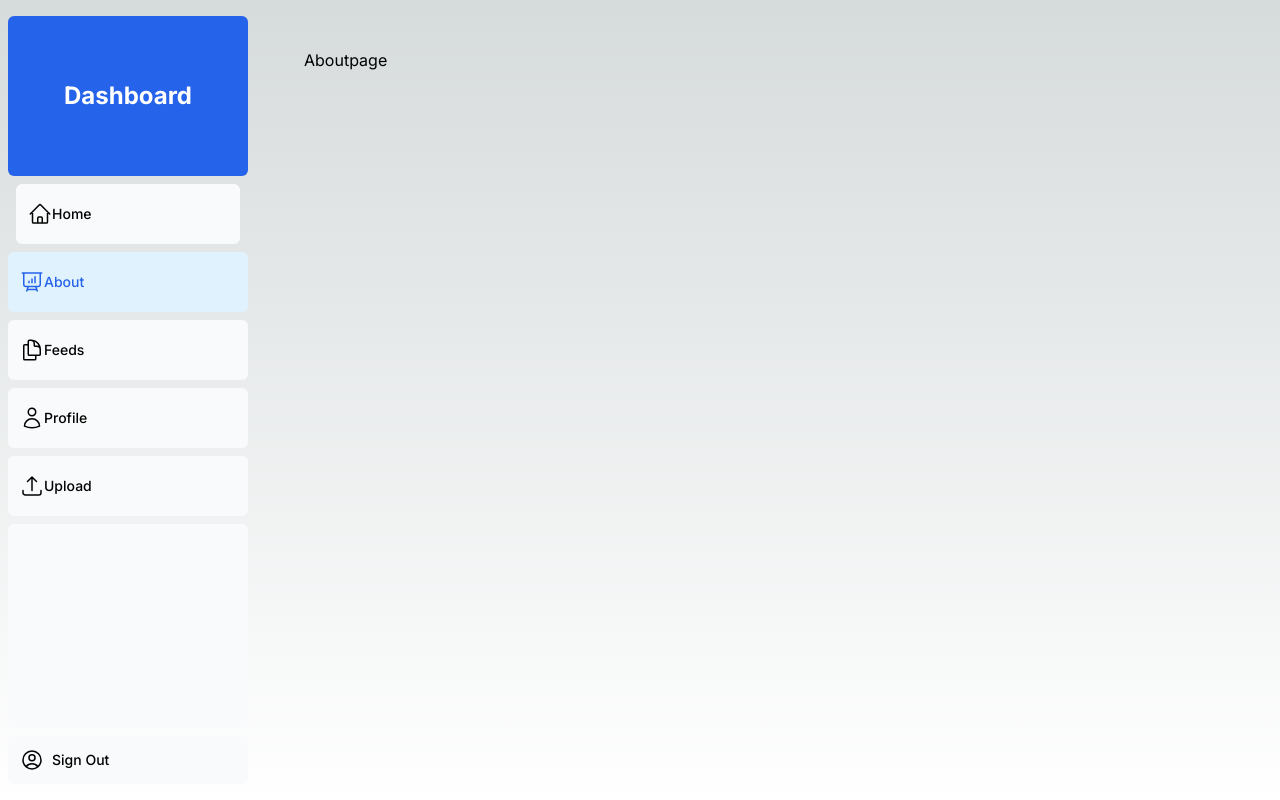
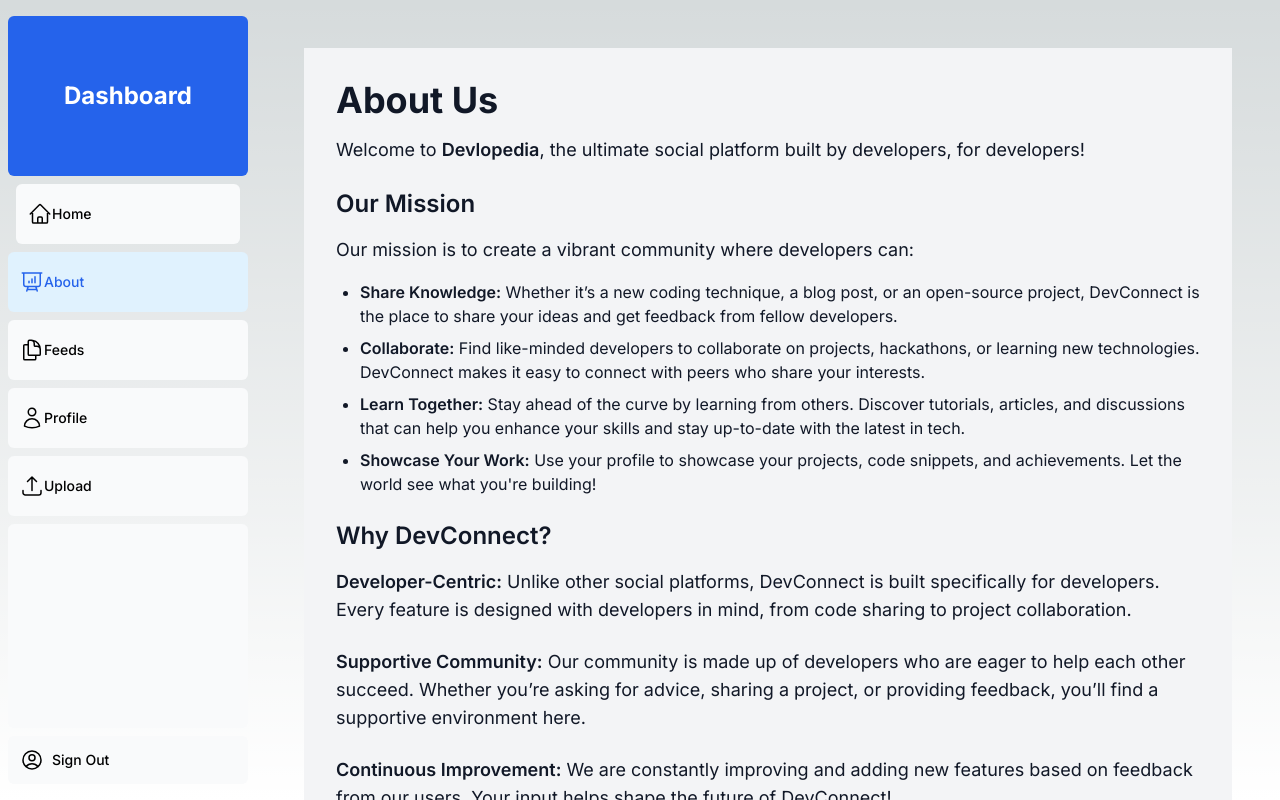
Before and after one commit to Sourabhpargai1234/Developedia, a Next.js app: page /dashboard/about in a window 1280 px wide. Built offline with nearby package versions, Linux system fonts and the light colour scheme; no server answers.

Commit message:
16 commit

```diff
--- a/app/dashboard/about/page.tsx
+++ b/app/dashboard/about/page.tsx
@@ -7,6 +7,43 @@ export const metadata: Metadata = {
 
 export default function Aboutpage() {
   return (
-    <div className='w-full h-screen'>Aboutpage</div>
-  )
+    <div className="w-full h-auto p-8 bg-gray-100 text-gray-900">
+      <div className="max-w-4xl mx-auto">
+        <h1 className="text-4xl font-bold mb-4">About Us</h1>
+        <p className="text-lg mb-6">
+          Welcome to <span className="font-semibold">Devlopedia</span>, the ultimate social platform built by developers, for developers!
+        </p>
+
+        <h2 className="text-2xl font-semibold mb-4">Our Mission</h2>
+        <p className="text-lg mb-4">
+          Our mission is to create a vibrant community where developers can:
+        </p>
+        <ul className="list-disc pl-6 mb-6">
+          <li className="mb-2">
+            <span className="font-semibold">Share Knowledge:</span> Whether it’s a new coding technique, a blog post, or an open-source project, DevConnect is the place to share your ideas and get feedback from fellow developers.
+          </li>
+          <li className="mb-2">
+            <span className="font-semibold">Collaborate:</span> Find like-minded developers to collaborate on projects, hackathons, or learning new technologies. DevConnect makes it easy to connect with peers who share your interests.
+          </li>
+          <li className="mb-2">
+            <span className="font-semibold">Learn Together:</span> Stay ahead of the curve by learning from others. Discover tutorials, articles, and discussions that can help you enhance your skills and stay up-to-date with the latest in tech.
+          </li>
+          <li>
+            <span className="font-semibold">Showcase Your Work:</span> Use your profile to showcase your projects, code snippets, and achievements. Let the world see what you're building!
+          </li>
+        </ul>
+
+        <h2 className="text-2xl font-semibold mb-4">Why DevConnect?</h2>
+        <p className="text-lg mb-6">
+          <span className="font-semibold">Developer-Centric:</span> Unlike other social platforms, DevConnect is built specifically for developers. Every feature is designed with developers in mind, from code sharing to project collaboration.
+        </p>
+        <p className="text-lg mb-6">
+          <span className="font-semibold">Supportive Community:</span> Our community is made up of developers who are eager to help each other succeed. Whether you’re asking for advice, sharing a project, or providing feedback, you’ll find a supportive environment here.
+        </p>
+        <p className="text-lg">
+          <span className="font-semibold">Continuous Improvement:</span> We are constantly improving and adding new features based on feedback from our users. Your input helps shape the future of DevConnect!
+        </p>
+      </div>
+    </div>
+  );
 }
--- a/app/dashboard/adstesting/page.tsx
+++ b/app/dashboard/adstesting/page.tsx
@@ -4,6 +4,8 @@ import AdUnit from '@/app/ui/ads/AdUnit'
 export default function page() {
   return (
     <div className="absolute lg:top-1/4 lg:w-1/4 lg:right-0">
+      <h1>This page is dedicated for testing ads whether they are visible to the users or not</h1>
+      <h3>Meanwhile the route is not made public for the user</h3>
       <AdUnit />
     </div>
   )
```
